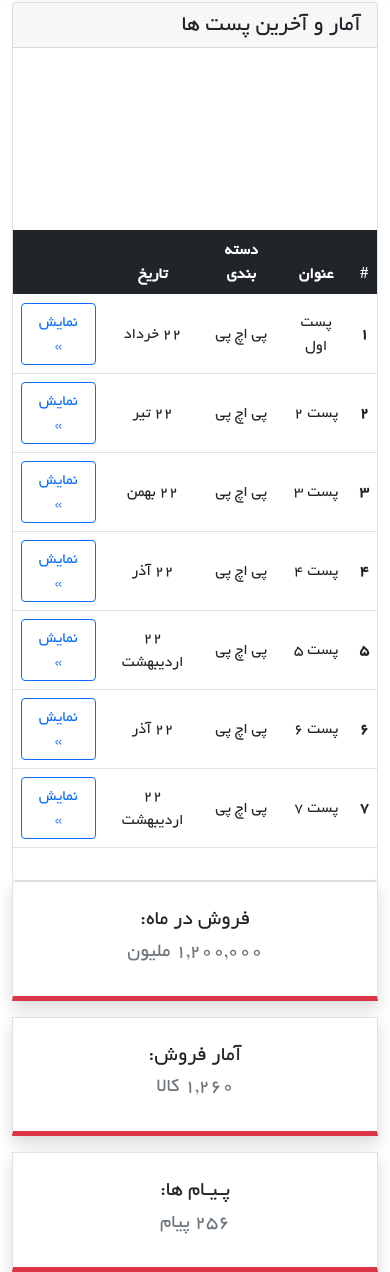
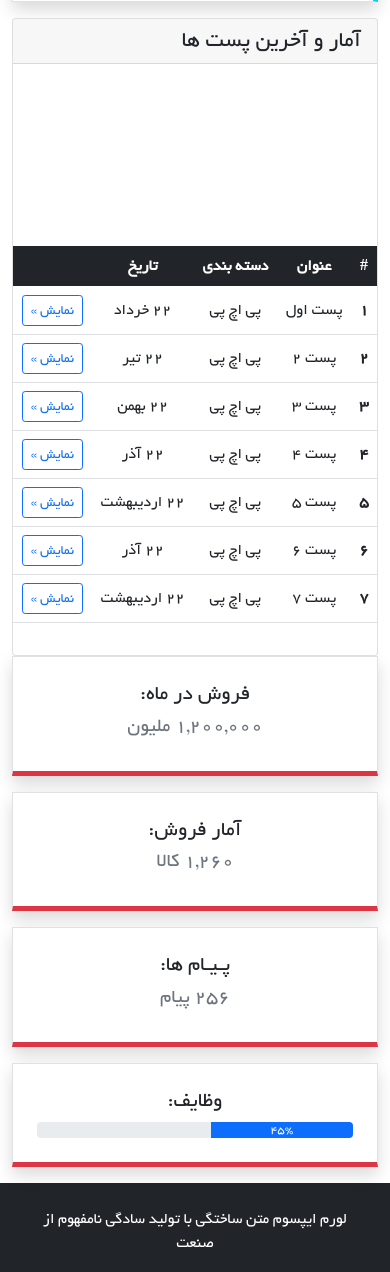
Before and after one commit to shakhi95/BS-v5-SimpleDashBoard, a plain HTML site: page index.html in a window 390 px wide. Shown: the part 542-1814 px from the top of the page. Drawn offline with nearby package versions, Linux system fonts and the light colour scheme; a script that the page names is missing.

Commit message:
mobile fix

```diff
--- a/css/main.css
+++ b/css/main.css
@@ -38,15 +38,15 @@ body {
 }
 
 .login-img {
+  width: 100%;
+  height: 100%;
   background: url(../img/bg-login.jpg) no-repeat center center/cover;
-  border-top-right-radius: 0.25rem;
-  border-bottom-right-radius: 0.25rem;
 }
 
 .register-img {
   background: url(../img/bg-register.jpg) no-repeat center center/cover;
-  border-top-right-radius: 0.25rem;
-  border-bottom-right-radius: 0.25rem;
+  width: 100%;
+  height: 100%;
 }
 
 .btn-google {
--- a/index.html
+++ b/index.html
@@ -23,7 +23,7 @@
     <title>صفحه ادمین - تست</title>
   </head>
   <body>
-    <nav class="navbar navbar-expand-lg navbar-dark bg-dark py-0">
+    <nav class="navbar navbar-expand-lg navbar-dark bg-dark py-2">
       <div class="container">
         <a class="navbar-brand fw-bold me-5 scale" href="#">KHSH . IR</a>
         <button
@@ -199,7 +199,10 @@
                       <td>پی اچ پی</td>
                       <td>22 خرداد</td>
                       <td>
-                        <a href="" type="button" class="btn btn-outline-primary"
+                        <a
+                          href=""
+                          type="button"
+                          class="btn btn-sm btn-outline-primary"
                           >نمایش »</a
                         >
                       </td>
@@ -210,7 +213,10 @@
                       <td>پی اچ پی</td>
                       <td>22 تیر</td>
                       <td>
-                        <a href="" type="button" class="btn btn-outline-primary"
+                        <a
+                          href=""
+                          type="button"
+                          class="btn btn-sm btn-outline-primary"
                           >نمایش »</a
                         >
                       </td>
@@ -221,7 +227,10 @@
                       <td>پی اچ پی</td>
                       <td>22 بهمن</td>
                       <td>
-                        <a href="" type="button" class="btn btn-outline-primary"
+                        <a
+                          href=""
+                          type="button"
+                          class="btn btn-sm btn-outline-primary"
                           >نمایش »</a
                         >
                       </td>
@@ -232,7 +241,10 @@
                       <td>پی اچ پی</td>
                       <td>22 آذر</td>
                       <td>
-                        <a href="" type="button" class="btn btn-outline-primary"
+                        <a
+                          href=""
+                          type="button"
+                          class="btn btn-sm btn-outline-primary"
                           >نمایش »</a
                         >
                       </td>
@@ -243,7 +255,10 @@
                       <td>پی اچ پی</td>
                       <td>22 اردیبهشت</td>
                       <td>
-                        <a href="" type="button" class="btn btn-outline-primary"
+                        <a
+                          href=""
+                          type="button"
+                          class="btn btn-sm btn-outline-primary"
                           >نمایش »</a
                         >
                       </td>
@@ -254,7 +269,10 @@
                       <td>پی اچ پی</td>
                       <td>22 آذر</td>
                       <td>
-                        <a href="" type="button" class="btn btn-outline-primary"
+                        <a
+                          href=""
+                          type="button"
+                          class="btn btn-sm btn-outline-primary"
                           >نمایش »</a
                         >
                       </td>
@@ -265,7 +283,10 @@
                       <td>پی اچ پی</td>
                       <td>22 اردیبهشت</td>
                       <td>
-                        <a href="" type="button" class="btn btn-outline-primary"
+                        <a
+                          href=""
+                          type="button"
+                          class="btn btn-sm btn-outline-primary"
                           >نمایش »</a
                         >
                       </td>
```
Also changed, not shown: login.html (+3 -1 lines), register.html (+4 -21 lines).
